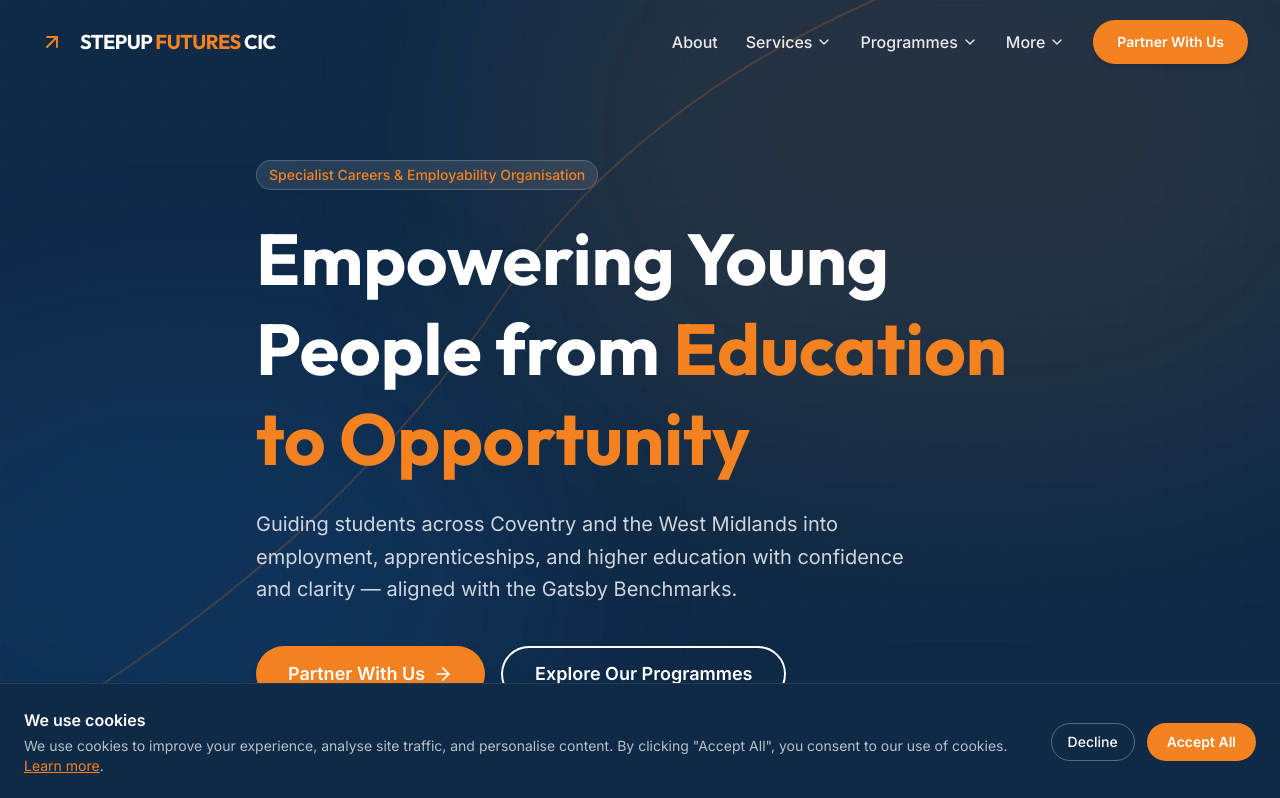
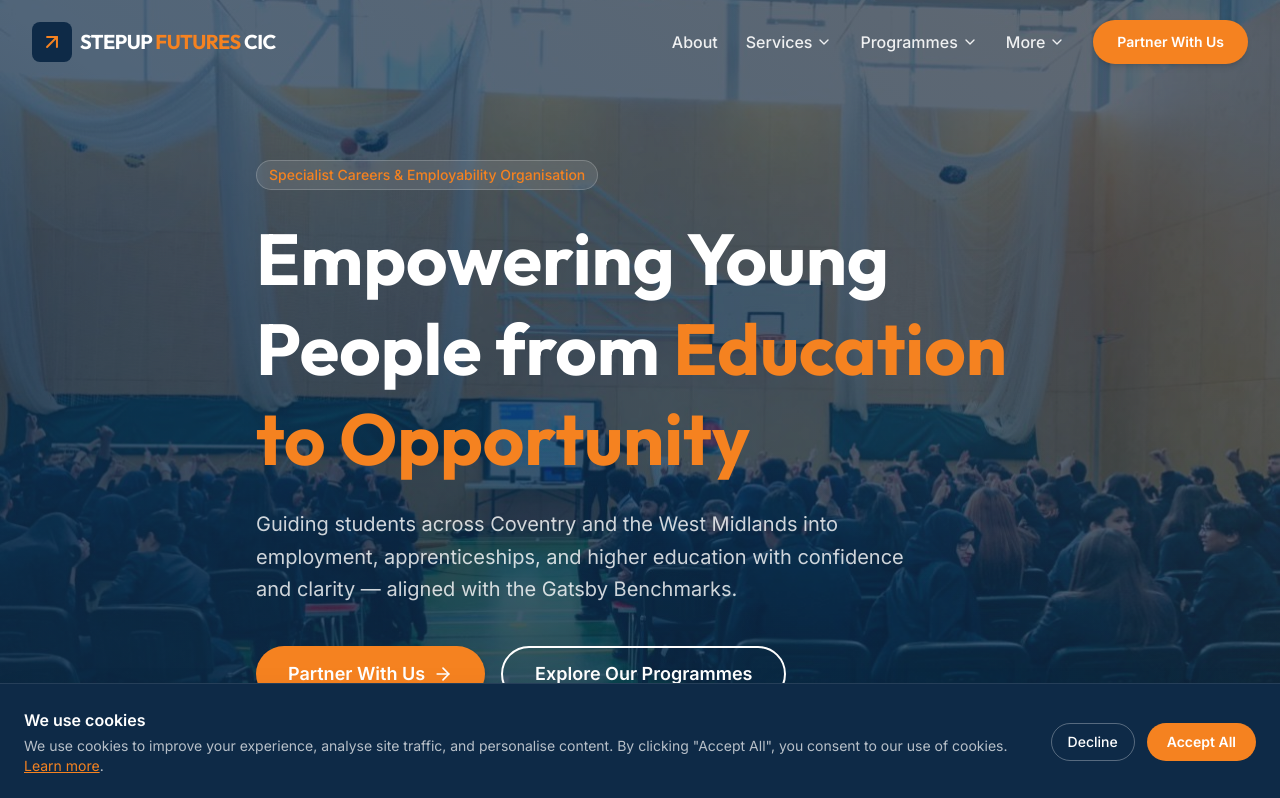
Before and after one commit to Gudah-max/stepup-futures-website, a React (Vite) app: page / in a window 1280 px wide. Shown: the top 798 px of the page. Built offline with nearby package versions, Linux system fonts and the light colour scheme.

Commit message:
Add hero background photo with navy tint overlay

```diff
--- a/src/pages/HomePage.tsx
+++ b/src/pages/HomePage.tsx
@@ -10,15 +10,18 @@ import { Button, SectionHeading } from '../components/shared';
 // ── Hero ──────────────────────────────────────────────────────────────────────
 const Hero = () => (
   <section className="relative min-h-screen flex items-center pt-20 overflow-hidden bg-navy" aria-label="Hero">
-    <div className="absolute inset-0 overflow-hidden">
-      <div className="absolute -top-[20%] -right-[10%] w-[70%] h-[70%] rounded-full bg-orange/10 blur-[120px]" />
-      <div className="absolute bottom-[10%] -left-[10%] w-[50%] h-[50%] rounded-full bg-blue-500/10 blur-[100px]" />
-      <svg className="absolute inset-0 w-full h-full opacity-20" xmlns="http://www.w3.org/2000/svg">
-        <defs><pattern id="grid" width="40" height="40" patternUnits="userSpaceOnUse"><path d="M 40 0 L 0 0 0 40" fill="none" stroke="currentColor" strokeWidth="0.5" className="text-white/20" /></pattern></defs>
-        <rect width="100%" height="100%" fill="url(#grid)" />
-        <motion.path initial={{ pathLength: 0, opacity: 0 }} animate={{ pathLength: 1, opacity: 1 }} transition={{ duration: 2, ease: "easeInOut" }}
-          d="M -100 800 Q 300 600 500 300 T 1200 -100" fill="none" stroke="var(--color-orange)" strokeWidth="2" strokeDasharray="10 10" />
-      </svg>
+    <div className="absolute inset-0">
+      {/* Background photo */}
+      <img
+        src="/hero-bg.jpeg"
+        alt=""
+        aria-hidden="true"
+        className="w-full h-full object-cover object-center"
+      />
+      {/* Navy tint overlay — preserves text legibility */}
+      <div className="absolute inset-0 bg-navy/70" />
+      {/* Subtle orange gradient bottom-left for brand warmth */}
+      <div className="absolute inset-0 bg-gradient-to-tr from-navy/60 via-transparent to-orange/10" />
     </div>
     <div className="relative max-w-7xl mx-auto px-4 sm:px-6 lg:px-8 z-10 py-20">
       <div className="max-w-3xl">
```
Also changed, not shown: public/hero-bg.jpeg (added).
